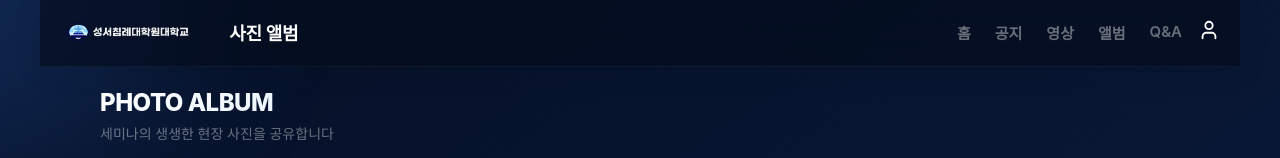
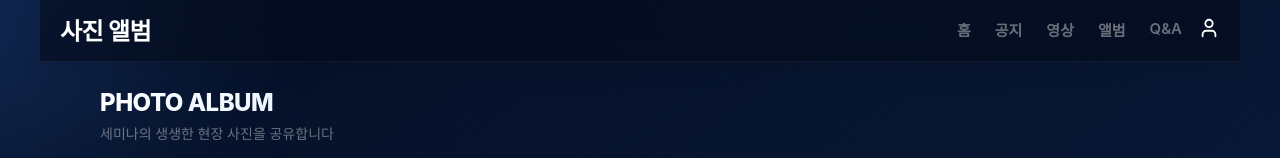
Before and after one commit to joyfulkim/sermon, a Next.js app: page /photos in a window 1280 px wide. Shown: the top 158 px of the page. Built offline with nearby package versions, Linux system fonts and the light colour scheme; no server answers; the database is empty; a web font is replaced by a local one.

Commit message:
Refinement: Removed logo from internal headers and enlarged title text

```diff
--- a/src/app/globals.css
+++ b/src/app/globals.css
@@ -215,9 +215,9 @@ body {
 }
 
 .header-title {
-  font-size: 18px;
-  font-weight: 700;
-  letter-spacing: -0.3px;
+  font-size: 24px;
+  font-weight: 800;
+  letter-spacing: -0.5px;
   flex: 1;
 }
 
--- a/src/components/layout/Header.tsx
+++ b/src/components/layout/Header.tsx
@@ -22,7 +22,7 @@ export default function Header({ title, showBack = false, showProfile = true, ri
                 <button className="header-back-btn" onClick={() => router.back()}>
                     <ChevronLeft size={24} />
                 </button>
-            ) : (
+            ) : !title && (
                 <div style={{ display: 'flex', alignItems: 'center' }}>
                     <a href="https://www.bbts.ac.kr" target="_blank" rel="noopener noreferrer" style={{ display: 'flex', alignItems: 'center' }}>
                         <img src="/logo.png" alt="Logo" style={{ height: '40px', width: 'auto' }} onError={(e) => {
@@ -36,7 +36,7 @@ export default function Header({ title, showBack = false, showProfile = true, ri
             )}
 
             {title && (
-                <h1 className="header-title" style={{ marginLeft: showBack ? '0' : '20px' }}>{title}</h1>
+                <h1 className="header-title" style={{ marginLeft: (showBack || !title) ? '20px' : '0' }}>{title}</h1>
             )}
 
             <nav className="show-on-desktop" style={{ display: 'flex', gap: '24px', marginLeft: '40px' }}>
```
